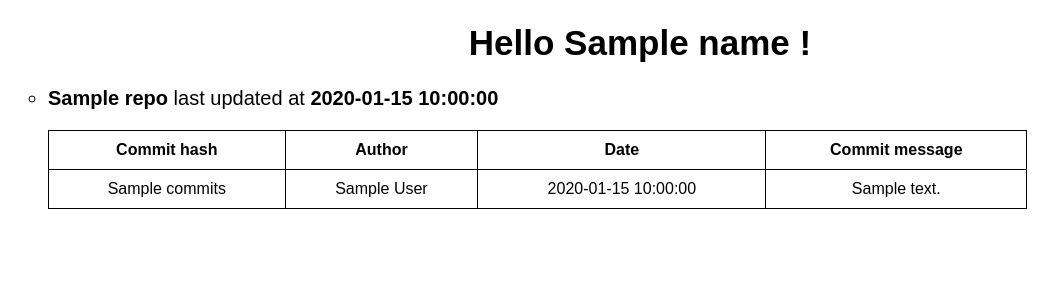
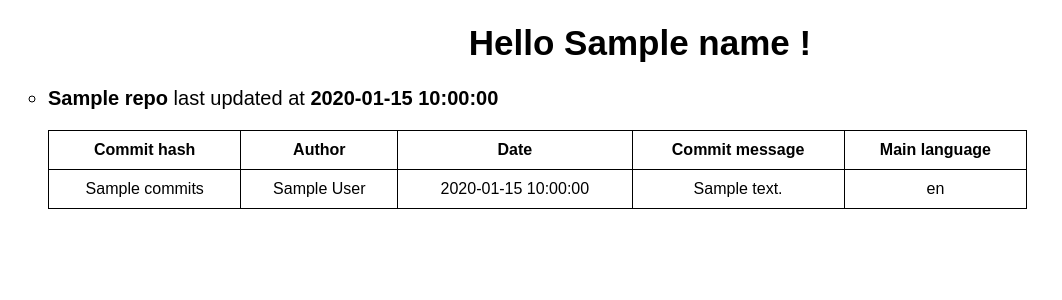
Before and after one commit to yf724/SSE-Lab2, a Flask app: template src/templates/githubUsername.html in a window 1280 px wide. Shown: the top 300 px of the page, without its empty margins (0-1062 px from the left). Run offline with Flask 3, Linux system fonts and the light colour scheme; the template is opened without the code that fills it: most values are stand-ins (such as "Sample title", 1, 10 or a date in 2020).

Commit message:
added main language

```diff
--- a/src/app.py
+++ b/src/app.py
@@ -44,13 +44,18 @@ def githubUsername():
         author = commit[0]['commit']['author']['name']
         date = commit[0]['commit']['author']['date']
         message = commit[0]['commit']['message']
+        response_language = requests.get(
+            f"https://api.github.com/repos/{full_name}")
+        language = response_language.json()
+        languages = language['language']
         REPOS.append(
             {'repo': full_name,
              'time': time,
              'commits': commits,
              'author': author,
              'date': date,
-             'message': message})
+             'message': message,
+             'languages': languages})
     return render_template(
         "githubUsername.html", name=input_name, repos=REPOS)
 
--- a/src/templates/githubUsername.html
+++ b/src/templates/githubUsername.html
@@ -21,6 +21,7 @@
 						<th scope="col" style="border: 1px solid black; padding: 10px;">Author</th>
 						<th scope="col" style="border: 1px solid black; padding: 10px;">Date</th>
 						<th scope="col" style="border: 1px solid black; padding: 10px;">Commit message</th>
+						<th scope="col" style="border: 1px solid black; padding: 10px;">Main language</th>
 					  </tr>
 					</thead>
 					<tbody>
@@ -29,9 +30,11 @@
 						<td style="border: 1px solid black; padding: 10px;">{{ repo.author }}</td>
 						<td style="border: 1px solid black; padding: 10px;">{{ repo.date }}</td>
 						<td style="border: 1px solid black; padding: 10px;">{{ repo.message }}</td>
+						<td style="border: 1px solid black; padding: 10px;">{{ repo.languages }}</td>
 					  </tr>
 					</tbody>
 				</table>
+
 				</ul>
 				<br>
 			{% endfor %}
--- a/src/templates/style.css
+++ /dev/null
@@ -1,3 +0,0 @@
-table {
-    width: 80%;
-}
```
